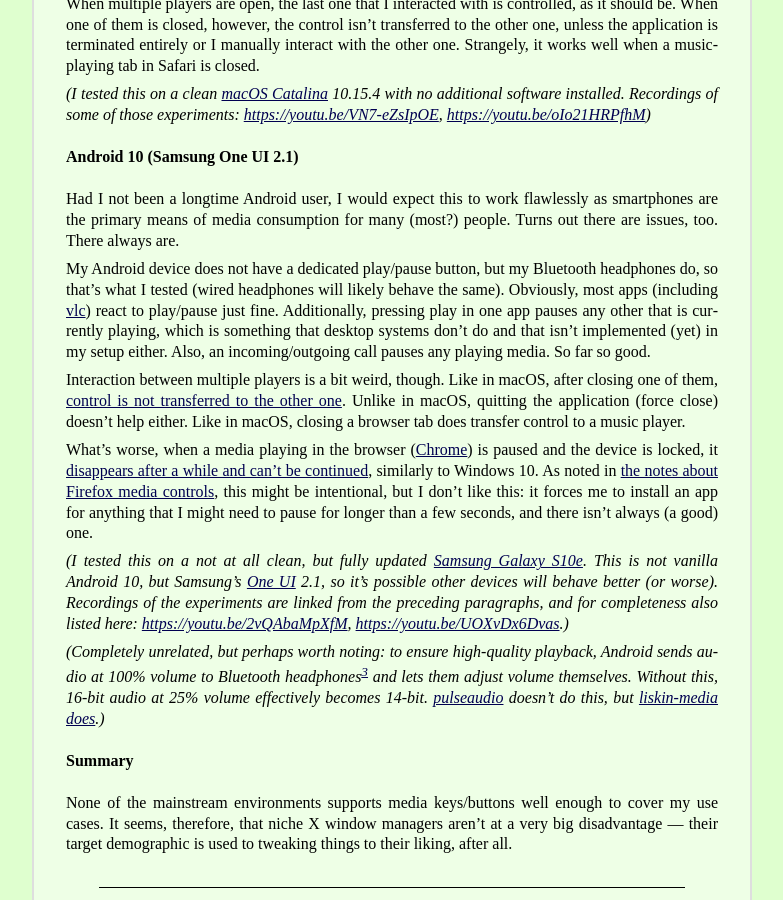
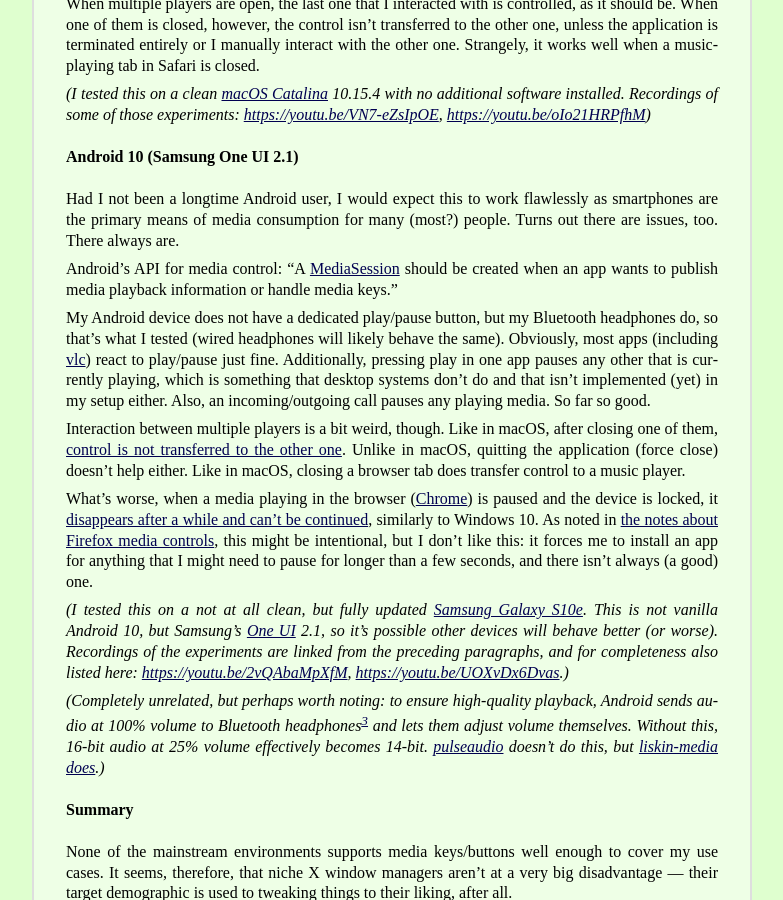
Before and after one commit to liskin/work.lisk.in, a Jekyll site: the page built from _posts/2020-05-06-linux-media-control.md, in a window 1280 px wide and 900 px high, scrolled down 4704 px. Shown: the whole window, without its empty margins (248-1031 px from the left). Built offline with Jekyll 4.4.1, drawn with Linux system fonts in a browser that asks for light colours; comment, search, counter and statistics services are not loaded.

Commit message:
linux-media-control: Additional Android details

```diff
--- a/_posts/2020-05-06-linux-media-control.md
+++ b/_posts/2020-05-06-linux-media-control.md
@@ -348,6 +348,10 @@
 as smartphones are the primary means of media consumption for many (most?)
 people. Turns out there are issues, too. There always are.
 
+Android's API for media control: “A [MediaSession][android-mediasession]
+should be created when an app wants to publish media playback information or
+handle media keys.”
+
 My Android device does not have a dedicated play/pause button, but my
 Bluetooth headphones do, so that's what I tested (wired headphones will likely
 behave the same). Obviously, most apps (including [vlc][]) react to play/pause
@@ -398,6 +402,7 @@
 [Marshall Monitor Bluetooth]: https://www.marshallheadphones.com/us/en/monitor-bluetooth.html
 [Sony MDR-XB950BT]: https://www.sony.com/electronics/headband-headphones/mdr-xb950bt
 [mobile-chrome]: https://play.google.com/store/apps/details?id=com.android.chrome
+[android-mediasession]: https://developer.android.com/reference/android/media/session/MediaSession
 
 #### Summary
 
```
